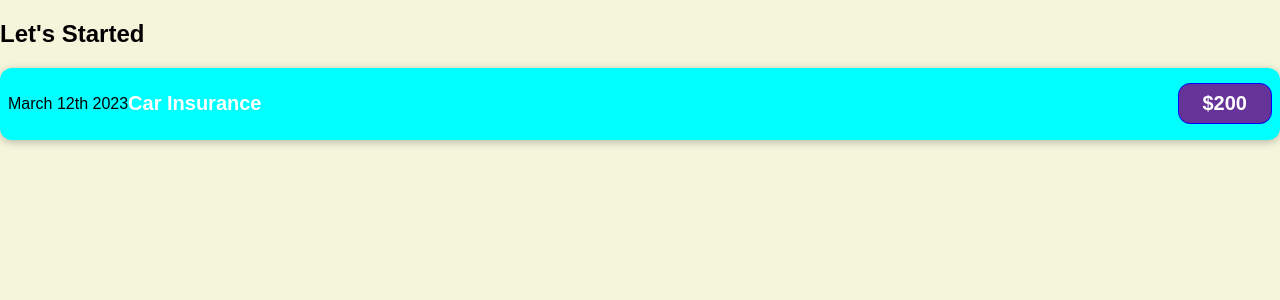
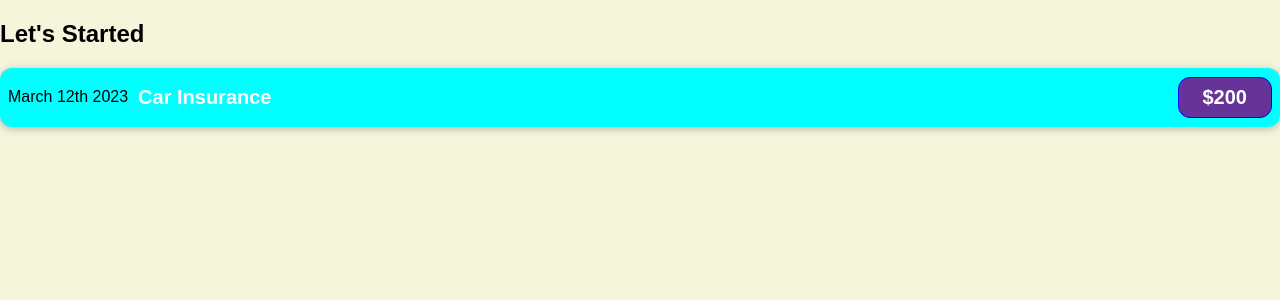
Before and after one commit to officialpradip/LearningReact, a React (Create React App) app in the folder expense-tracker/: page / in a window 1280 px wide. Shown: the top 300 px of the page. Built offline with nearby package versions, Linux system fonts and the light colour scheme.

Commit message:
css refactor

```diff
--- a/expense-tracker/src/components/expensesItems.css
+++ b/expense-tracker/src/components/expensesItems.css
@@ -27,7 +27,7 @@
     color: azure;
     font-size: 1rem;
     flex: 1;
-    margin: 0 1 rem;
+    margin: 10px;
     color: white;
 }
 .expense-item-price{
```
